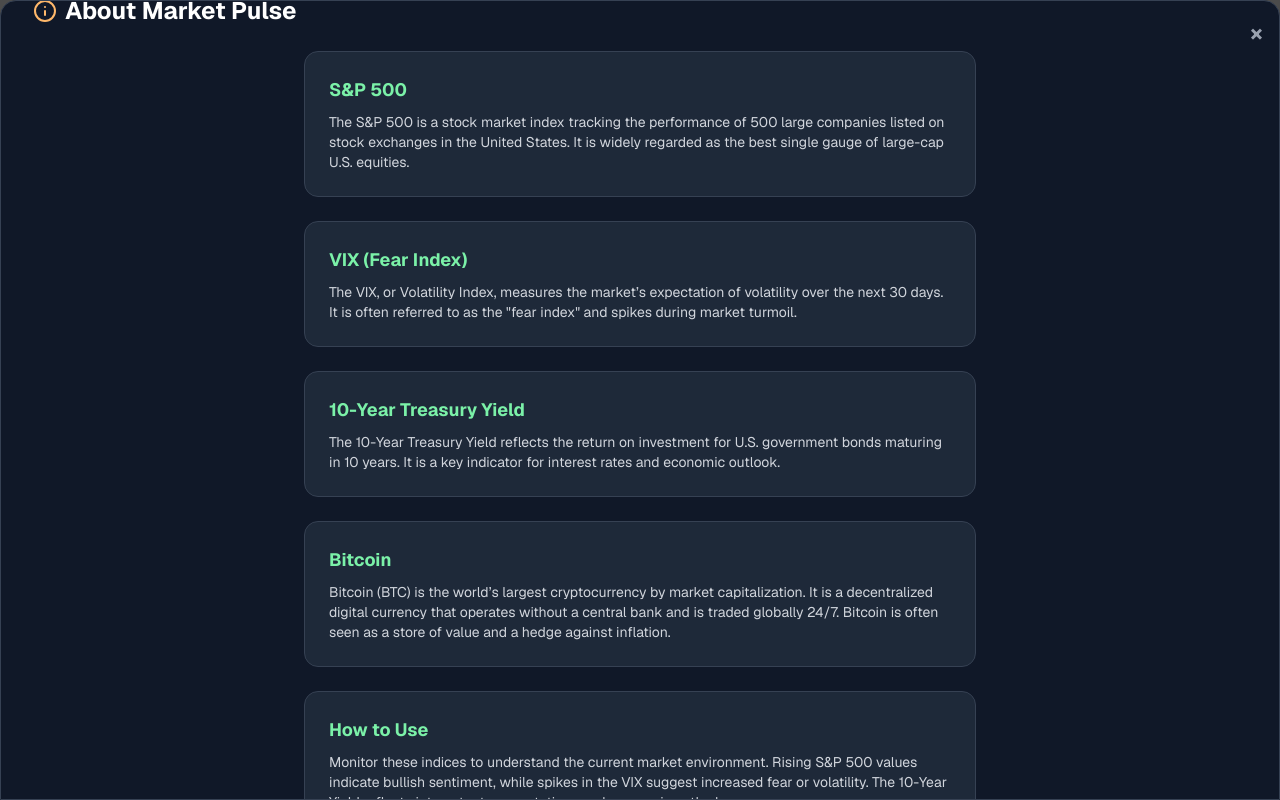
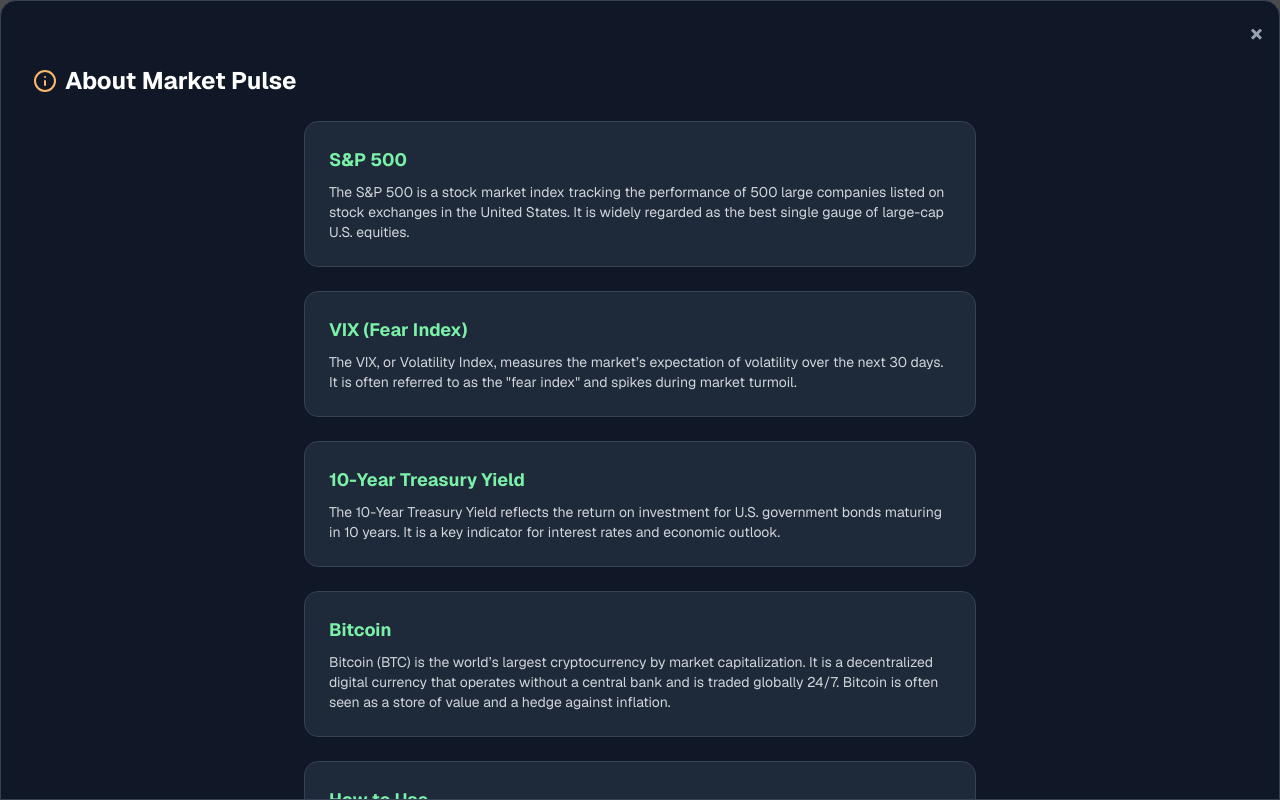
Before and after one commit to eddietal2/pivotal.ai, a Next.js app in the folder f-e/: page /home in a window 1280 px wide. Both pictures are taken after a click on the button 1234 px from the left and 86 px from the top of the page. Shown: the top 800 px of the page. Built offline with nearby package versions, Linux system fonts and the light colour scheme.

Commit message:
Fixed Scrolling Bug

```diff
--- a/f-e/components/modals/InfoModal.tsx
+++ b/f-e/components/modals/InfoModal.tsx
@@ -31,7 +31,8 @@ export default function InfoModal({ open, onClose, title, children, ariaLabel }:
           >
             &times;
           </button>
-          <div className="flex-1 flex flex-col justify-center items-center pt-16 pb-8 px-8 overflow-y-auto w-full">
+          <div className="flex-1 flex flex-col justify-start items-center pt-16 pb-8 px-8 overflow-y-auto w-full max-h-screen"
+            style={{ WebkitOverflowScrolling: 'touch' }}>
             <h4 className="text-2xl font-bold mb-6 text-center w-full flex items-center gap-2">{title}</h4>
             {children}
           </div>
```
